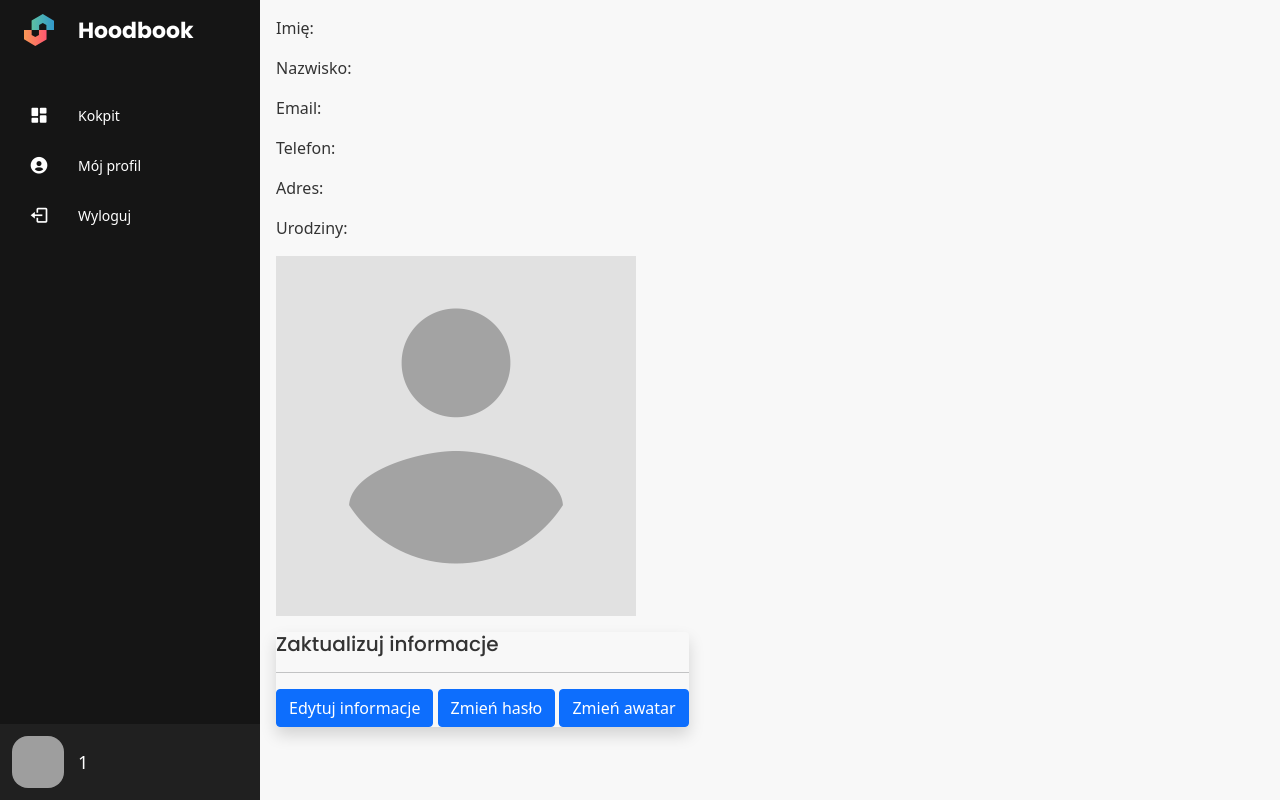
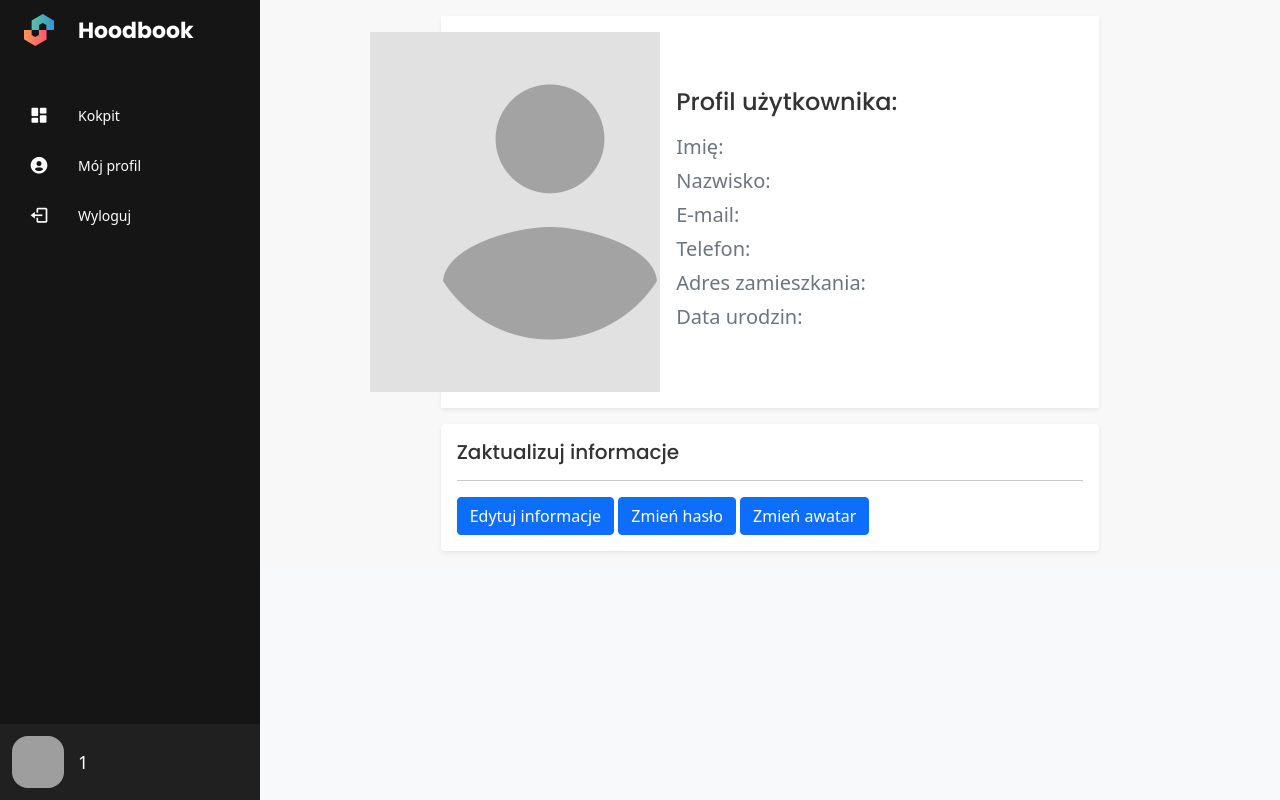
Before and after one commit to sniegocki/Hoodbook, a PHP site: page /profile in a window 1280 px wide. Run offline with PHP 8.4, Linux system fonts and the light colour scheme; the visitor is signed in with stand-in values (Sample User, id 1); tables that the repository leaves empty or names only in its code hold one stand-in row (values such as "Sample post"); data that the repository does not hold is empty; grey boxes are pictures that could not be loaded.

Commit message:
general update

```diff
--- a/profile.php
+++ b/profile.php
@@ -66,8 +66,13 @@
 
     <?php require "sidebar.php"; ?>
 
-<section class="home-section">
-    <div class="home-content p-3 d-flex flex-column">
+<section class="home-section bg-light">
+    <div class="home-content p-3 justify-content-center">
+
+        <div class="col-12 col-md-8">
+            <div class="d-flex rounded shadow-sm">
+                <div class="col-4 d-flex justify-content-center p-3 bg-white">
+
         <!--User data-->
         <?php
             require "PHPMethods/connect.php";
@@ -89,29 +94,43 @@
                         $userPhone = $row['Phone'];
                         $userAddress = $row['Address'];
                         $userBirthday = $row['Birthday'];
-                        //User name
-                        echo "<p class='profile-name'>Imię: <span>" . $row['Name'] . "</span></p>";
-                        //User surname
-                        echo "<p class='profile-surname'>Nazwisko: <span>" . $row['Surname'] . "</span></p>";
-                        //User email
-                        echo "<p class='profile-email'>Email: <span>" . $row['Email'] . "</span></p>";
-                        //User phone
-                        echo "<p class='profile-phone'>Telefon: <span>" . $row['Phone'] . "</span></p>";
-                        //User address
-                        echo "<p class='profile-surname'>Adres: <span>" . $row['Address'] . "</span></p>";
-                        //User birthday
-                        echo "<p class='profile-birthday'>Urodziny: <span>" . $row['Birthday'] . "</span></p>";
+
                         //User avatar
                         $avatarPath = "img/avatars/" . $_SESSION['loggedUser'] . ".png";
 
-                        if(file_exists($avatarPath))
+                        if (file_exists($avatarPath))
                         {
-                            echo "<div class='avater-place'><img class='profile-avatar' src='" . $avatarPath . "' alt='Zdjęcie profilowe'></div>";
+                            echo "<div class='avatar-place'>
+                                <img class='img-fluid' src='" . $avatarPath . "' alt='Zdjęcie profilowe'>
+                            </div>";
                         }
                         else
                         {
-                            echo "<div class='avater-place'><img class='profile-avatar' src='" . "img/avatars/avatarPlaceholder.png" . "' alt='Zdjęcie profilowe'></div>";
+                            echo "<div class='avatar-place'>
+                                <img class='profile-avatar' src='" . "img/avatars/avatarPlaceholder.png" . "' alt='Zdjęcie profilowe'>
+                            </div>";
                         }
+
+                        echo '</div>';
+
+                        echo '<div class="col-8 d-flex flex-column justify-content-center fs-5 bg-white ps-3">';
+
+                            echo '<h4 class="mb-3">Profil użytkownika:</h4>';
+
+                            //User name
+                            echo "<p class='text-muted mb-1'>Imię: <span>" . $row['Name'] . "</span></p>";
+                            //User surname
+                            echo "<p class='text-muted mb-1'>Nazwisko: <span>" . $row['Surname'] . "</span></p>";
+                            //User email
+                            echo "<p class='text-muted mb-1'>E-mail: <span>" . $row['Email'] . "</span></p>";
+                            //User phone
+                            echo "<p class='text-muted mb-1'>Telefon: <span>" . $row['Phone'] . "</span></p>";
+                            //User address
+                            echo "<p class='text-muted mb-1'>Adres zamieszkania: <span>" . $row['Address'] . "</span></p>";
+                            //User birthday
+                            echo "<p class='text-muted mb-1'>Data urodzin: <span>" . $row['Birthday'] . "</span></p>";
+
+                        echo '</div>';
                     }
                 }
                 else
@@ -121,10 +140,13 @@
             }
         ?>
 
+        </div>
+
+
 
 
         <!--User profile edit-->
-        <div class="profile-information-wrapper rounded shadow mt-3">
+        <div class="col-12 p-3 bg-white rounded shadow-sm mt-3">
             <h3 class="fs-5">Zaktualizuj informacje</h3>
             <hr>
             <div class="profile-button-wrapper">
@@ -133,6 +155,8 @@
                 <button class="btn btn-primary" data-bs-toggle="modal" data-bs-target="#editavatar">Zmień awatar</button>
                 <!--<a href="bug-reports.php"><button class="btn btn-danger">Zgłoś błąd</button></a>-->
             </div>
+        </div>
+
         </div>
 
         <!--Edit modals-->
@@ -227,11 +251,11 @@
 
                         if(file_exists($avatarPath))
                         {
-                            echo "<div class='avater-place'><img class='profile-avatar' src='" . $avatarPath . "' alt='Zdjęcie profilowe'></div>";
+                            echo "<div class='avatar-place'><img class='img-fluid' src='" . $avatarPath . "' alt='Zdjęcie profilowe'></div>";
                         }
                         else
                         {
-                            echo "<div class='avater-place'><img class='profile-avatar' src='" . "img/avatars/avatarPlaceholder.png" . "' alt='Zdjęcie profilowe'></div>";
+                            echo "<div class='avatar-place'><img class='img-fluid' src='" . "img/avatars/avatarPlaceholder.png" . "' alt='Zdjęcie profilowe'></div>";
                         }
                     ?>
 
```
